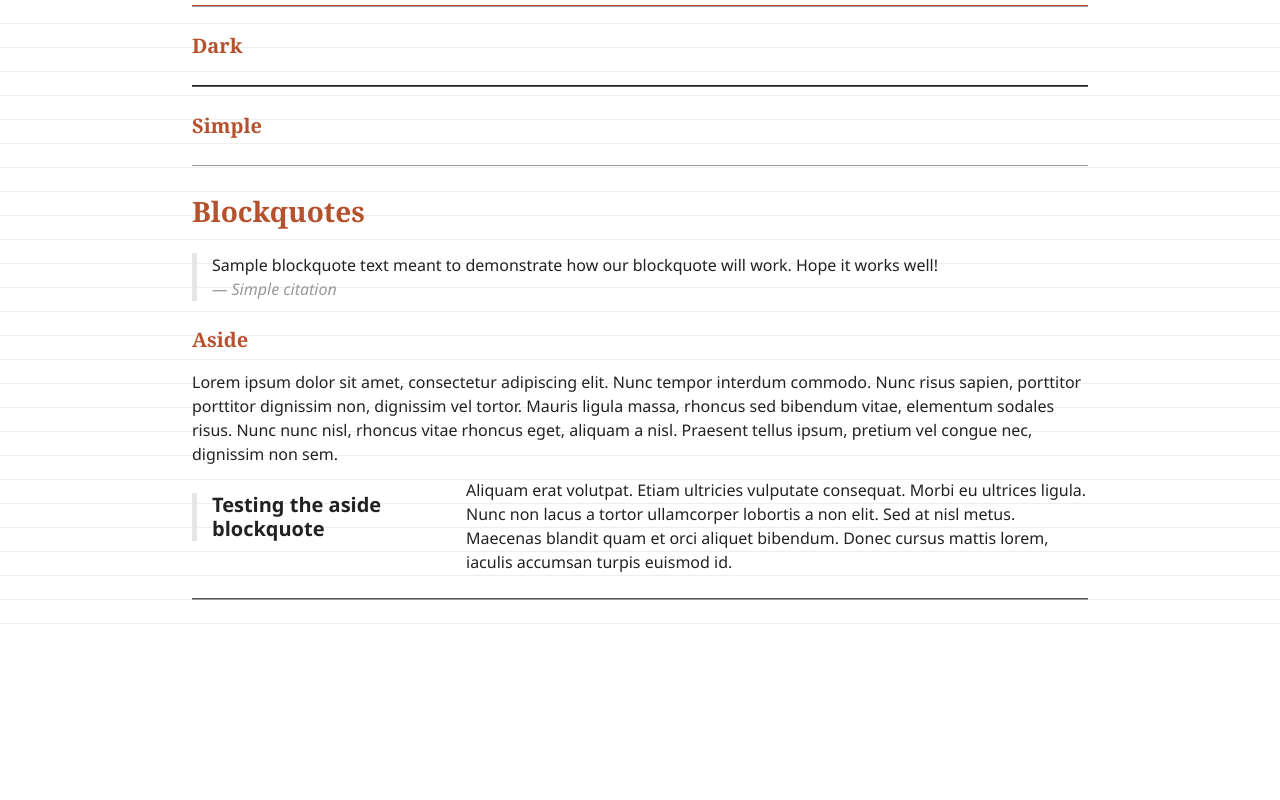
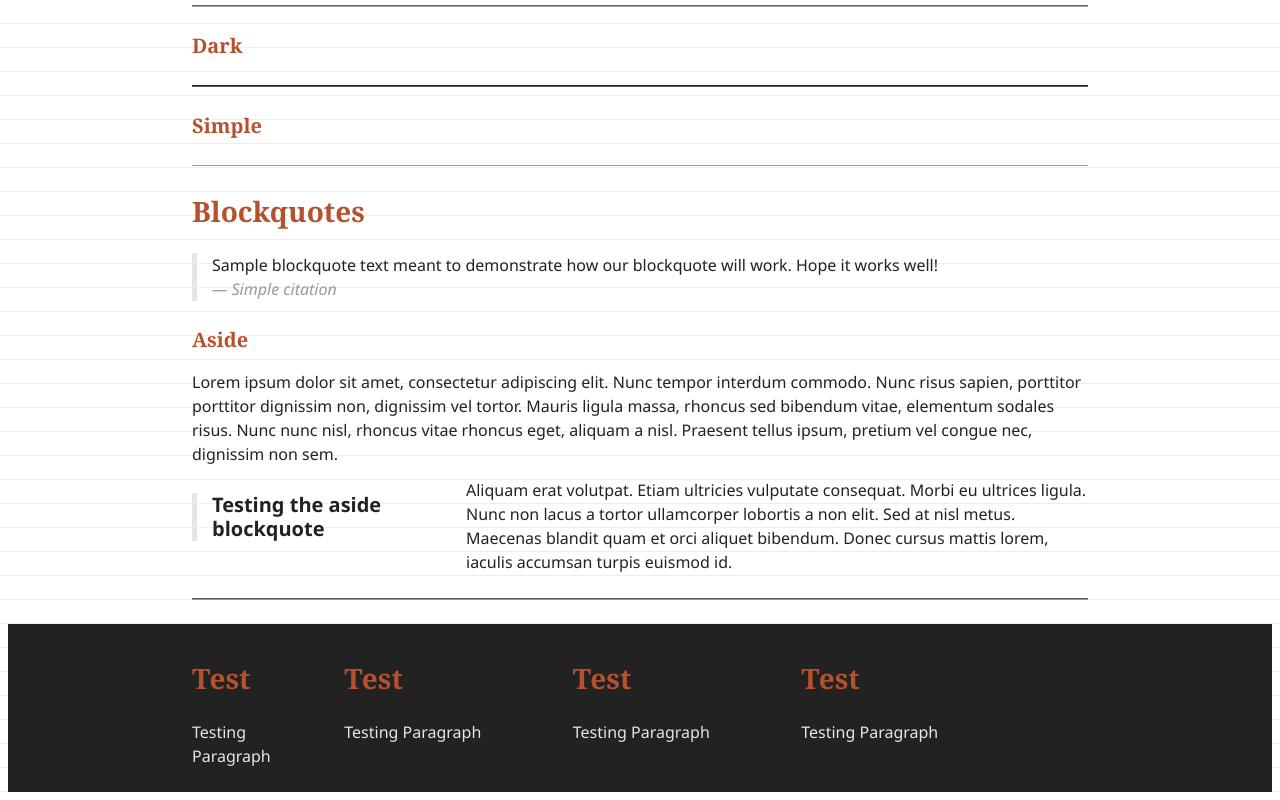
Before and after one commit to AntJanus/tseczka-CSS-framework, a plain HTML site: page test/index.html in a window 1280 px wide. Shown: the part 2233-3033 px from the top of the page. Before the commit the page ends 2857 px from the top, so only its background shows below. Drawn offline with Linux system fonts and the light colour scheme.

Commit message:
Footer done

```diff
--- a/less/base.less
+++ b/less/base.less
@@ -5,3 +5,4 @@
 @import "grid.less";
 @import "buttons.less";
 @import "nav.less";
+@import "footer.less";
--- a/test/index.html
+++ b/test/index.html
@@ -251,6 +251,28 @@
             </div>
             <hr />
         </div>
+        <footer class="footer">
+            <div class="container">
+                <div class="row">
+                    <div class="col-2">
+                        <h3>Test</h3>
+                        <p>Testing Paragraph</p>
+                    </div>
+                    <div class="col-3">
+                        <h3>Test</h3>
+                        <p>Testing Paragraph</p>
+                    </div>
+                    <div class="col-3">
+                        <h3>Test</h3>
+                        <p>Testing Paragraph</p>
+                    </div>
+                    <div class="col-4 last">
+                        <h3>Test</h3>
+                        <p>Testing Paragraph</p>
+                    </div>
+                </div>
+            </div>
+        </footer>
     </body>
 
 </html>
--- a/versions/tseczka-0.01.css
+++ b/versions/tseczka-0.01.css
@@ -373,3 +373,8 @@ Button
   -o-transition: 0.25s ease-out all;
   transition: 0.25s ease-out all;
 }
+.footer {
+  background: #222222;
+  color: #e6e6e6;
+  padding: .75em 0;
+}
```
Also changed, not shown: less/base.css, less/vars.css (deleted).
